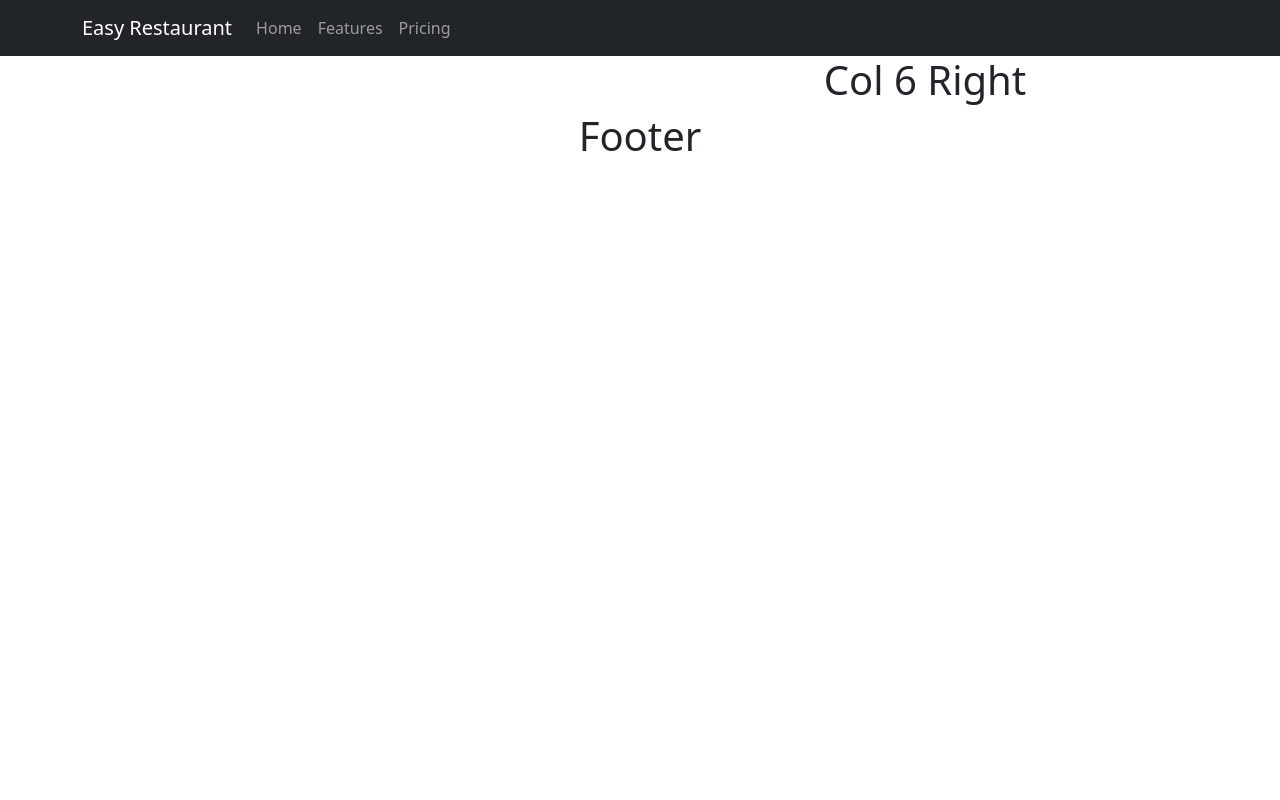
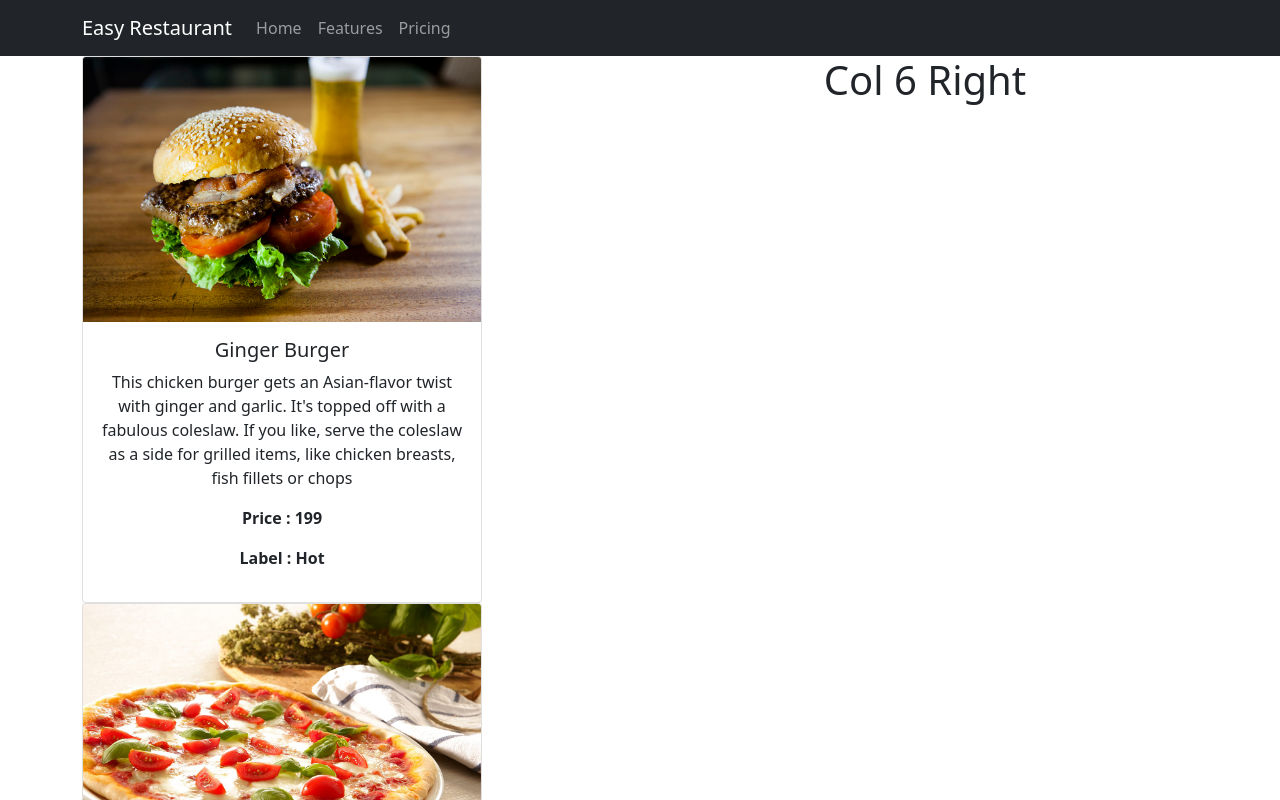
Before and after one commit to easylearningbd/react-basic-restaurant-project, a React (Create React App) app: page /menu in a window 1280 px wide. Shown: the top 800 px of the page. Built offline with nearby package versions, Linux system fonts and the light colour scheme.

Commit message:
r27. Designing Menu Item

```diff
--- a/src/components/body/MenuItem.jsx
+++ b/src/components/body/MenuItem.jsx
@@ -1,10 +1,24 @@
 import React from "react";
+import { Card } from "react-bootstrap";
 
 
 const MenuItem = props => {
-     console.log(props);
+
      return (
           <div>
+
+<Card style={{ width: '25rem' }}>
+  <Card.Img variant="top" src={props.dish.image} />
+  <Card.Body>
+    <Card.Title style={{ cursor:"pointer" }} >{props.dish.name}</Card.Title>
+    <Card.Text>
+    {props.dish.description}
+    </Card.Text>
+    <p><b>Price : {props.dish.price}</b></p>
+    <p><b>Label : {props.dish.label}</b></p>
+
+  </Card.Body>
+</Card>
 
           </div>
      )
```
